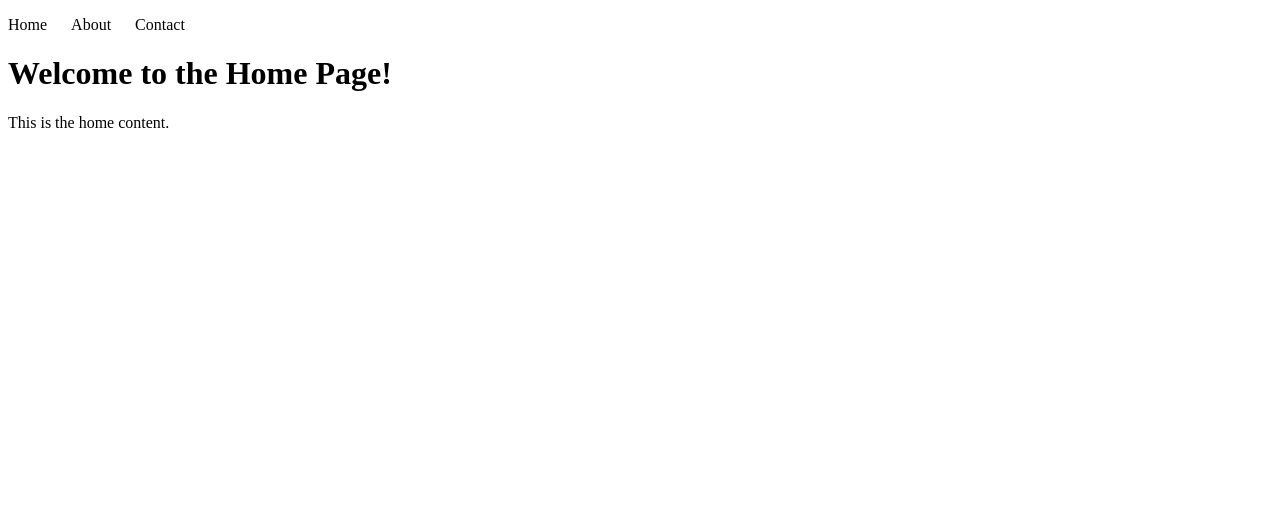
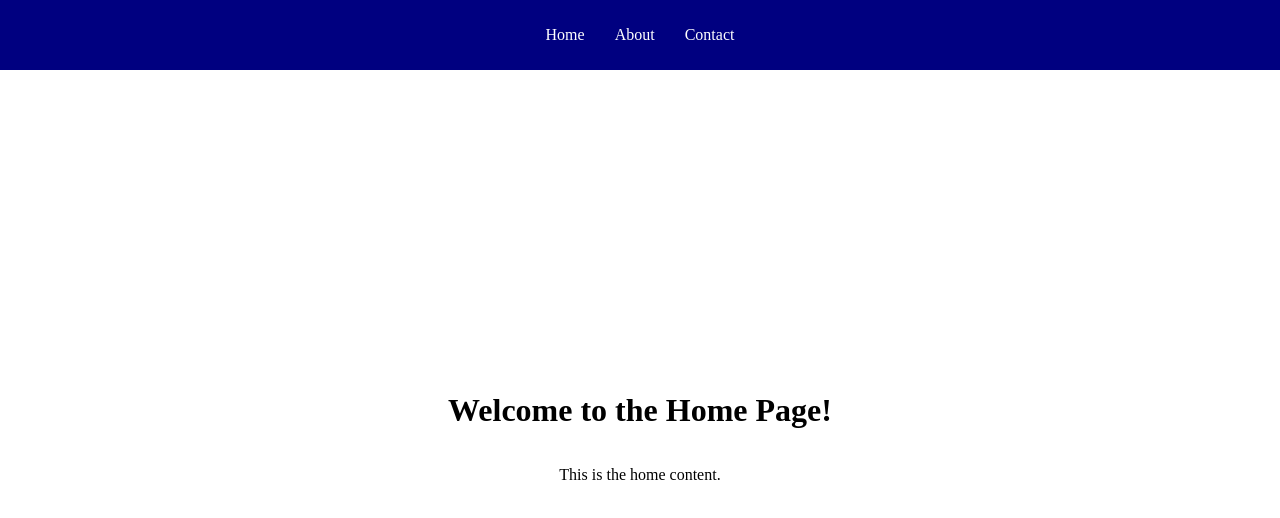
Before and after one commit to yanmaddevatt/deploy_example, a plain HTML site: page index.html in a window 1280 px wide. Drawn offline with Linux system fonts and the light colour scheme.

Commit message:
add color

```diff
--- a/index.html
+++ b/index.html
@@ -3,46 +3,75 @@
 <head>
     <title>My SPA</title>
     <style>
-        /* Basic CSS for styling */
+        body {
+            display: flex;
+            flex-direction: column;
+            min-height: 100vh;
+            margin: 0;
+        }
+
+        nav {
+            background-color: navy; /* Navy blue background */
+            color: white; /* White text */
+            padding: 10px;
+        }
+
         nav ul {
             list-style: none;
             padding: 0;
+            display: flex;
+            justify-content: center; /* Center the list items */
         }
+
         nav li {
-            display: inline;
-            margin-right: 20px;
-            cursor: pointer; /* Make it look clickable */
+            margin: 0 15px; /* Add space between list items */
+            cursor: pointer;
         }
+
         #content {
-            margin-top: 20px;
+            flex: 1;
+            display: flex;
+            flex-direction: column;
+            justify-content: center;
+            align-items: center;
+            padding: 20px;
         }
     </style>
 </head>
 <body>
     <nav>
         <ul>
-            <li onclick="showPage('home')">Home</li>
-            <li onclick="showPage('about')">About</li>
-            <li onclick="showPage('contact')">Contact</li>
+            <li data-page="home">Home</li>
+            <li data-page="about">About</li>
+            <li data-page="contact">Contact</li>
         </ul>
     </nav>
 
-    <div id="content">
-        </div>
+    <div id="content"></div>
 
     <script>
+        const contentDiv = document.getElementById('content');
+        const navLinks = document.querySelectorAll('nav li');
+
         function showPage(page) {
-            let contentDiv = document.getElementById('content');
+            let content = '';
             if (page === 'home') {
-                contentDiv.innerHTML = '<h1>Welcome to the Home Page!</h1><p>This is the home content.</p>';
+                content = '<h1>Welcome to the Home Page!</h1><p>This is the home content.</p>';
             } else if (page === 'about') {
-                contentDiv.innerHTML = '<h1>About Us</h1><p>Learn more about our company.</p>';
+                content = '<h1>About Us</h1><p>Learn more about our company.</p>';
             } else if (page === 'contact') {
-                contentDiv.innerHTML = '<h1>Contact Information</h1><p>Get in touch with us.</p>';
+                content = '<h1>Contact Information</h1><p>Get in touch with us.</p>';
             }
+            contentDiv.innerHTML = content;
         }
 
-        // Show the home page by default
+        navLinks.forEach(link => {
+            link.addEventListener('click', () => {
+                const page = link.dataset.page;
+                showPage(page);
+            });
+        });
+
         showPage('home');
     </script>
 </body>
```
